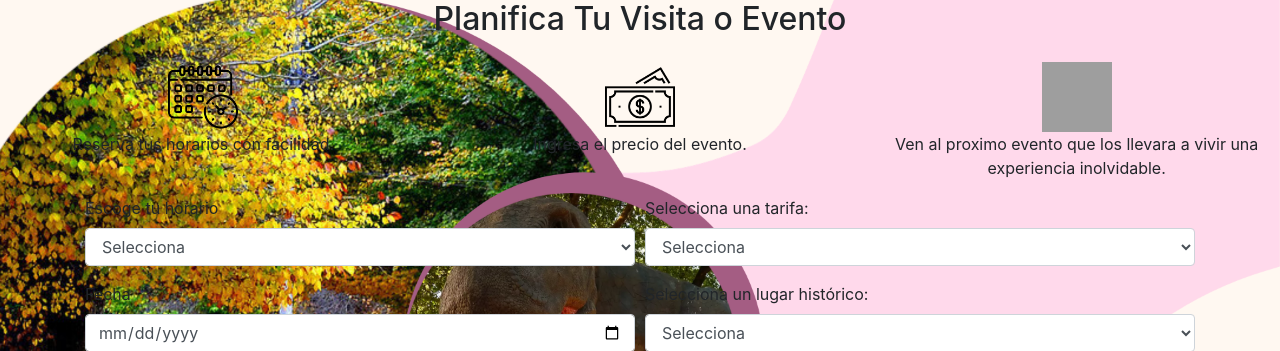
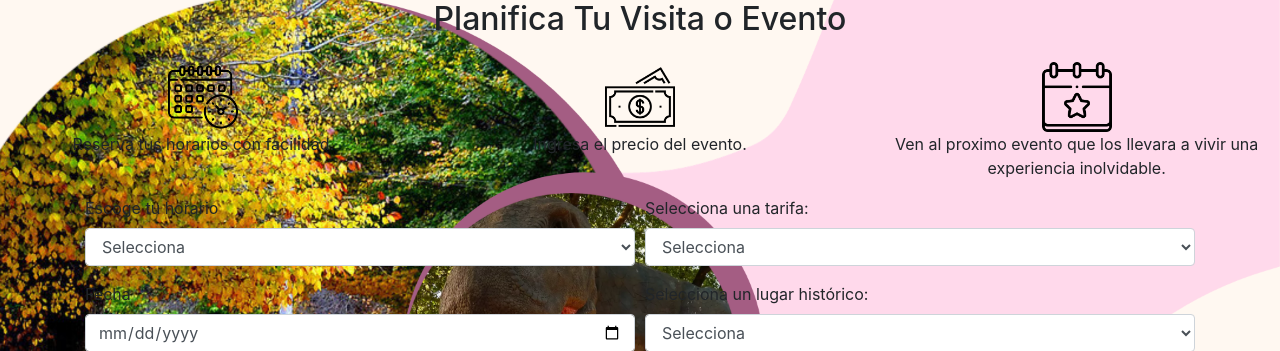
Before and after one commit to ArielitoUV/ProyectoStorianWeb, a Django app: page /planificar/ in a window 1280 px wide. Shown: the part 71-422 px from the top of the page. Run offline with Django 4.2, Linux system fonts and the light colour scheme; some libraries are stand-ins or nearby versions; grey boxes are pictures that could not be loaded.

Commit message:
planificaryinicio

```diff
--- a/StorianWeb/core/templates/core/iniciosesion.html
+++ b/StorianWeb/core/templates/core/iniciosesion.html
@@ -12,11 +12,11 @@
           <div class="text-center">
             <span class="padding-bottom--15">Iniciar sesión para continuar</span>
             <form id="stripe-login">
-              <div class="text-center">
+              <div class="form-group col-md-6">
                 <label for="email">Email</label>
                 <input type="email" name="email">
               </div>
-              <div class="text-center">
+              <div class="form-group col-md-6">
                 <label for="password">Password</label>
                 <input type="password" name="password">
               </div>
--- a/StorianWeb/core/templates/core/planificar.html
+++ b/StorianWeb/core/templates/core/planificar.html
@@ -1,7 +1,8 @@
 <!DOCTYPE html>
 <html>
 <head>
-  <link rel="stylesheet" href="https://maxcdn.bootstrapcdn.com/bootstrap/4.5.2/css/bootstrap.min.css">
+  <link rel="stylesheet" href="/StorianWeb/core/static/css/styles-Pla.css">
+
   <style>
     /* Estilos personalizados para el botón */
     .custom-button {
@@ -21,15 +22,15 @@
     <section class="page-section about-heading">
     <div class="row text-center">
       <div class="col-md-4">
-        <i class="icon-img"><img src="{% static 'core/assets/img/calendario.jpg' %}" alt="Icono de cuenta" width="70" height="70"></i>
+        <img src="{% static 'assets/img/calendario.jpg' %}" alt="Icono de cuenta" width="70" height="70">
         <p>Reserva tus horarios con facilidad.</p>
       </div>
       <div class="col-md-4">
-        <i class="icon-img"><img src="{% static 'core/assets/img/dinero.png' %}" alt="Icono de cuenta" width="70" height="70"></i>
+        <img src="{% static 'assets/img/dinero.png' %}" alt="Icono de cuenta" width="70" height="70">
         <p>Ingresa el precio del evento.</p>
       </div>
       <div class="col-md-4">
-        <i class="icon-img"><img src="{% static 'core/assets/img/Evento.png' %}" alt="Icono de cuenta" width="70" height="70"></i>
+        <img src="{% static 'assets/img/Eventos.png' %}" alt="Icono de cuenta" width="70" height="70">
         <p>Ven al proximo evento que los llevara a vivir una experiencia inolvidable.</p>
       </div>
     </div>
```
Also changed, not shown: StorianWeb/core/static/css/styles-ini.css (+11 -0 lines).
